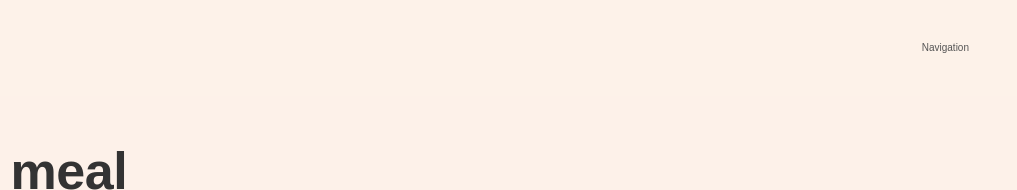
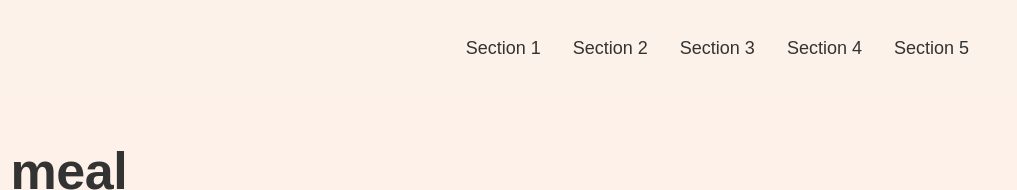
Before and after one commit to ppalladio/html_css, a plain HTML site: page web-project/index.html in a window 1280 px wide. Shown: the top 190 px of the page, 263-1280 px from the left. Drawn offline with Linux system fonts and the light colour scheme.

Commit message:
nav finished

```diff
--- a/web-project/index.html
+++ b/web-project/index.html
@@ -16,7 +16,17 @@
     <body>
         <header class="header">
             <img src="content/img/omnifood-logo.png" alt="logo" class="logo" />
-            <nav class="main-nav">Navigation</nav>
+            <nav class="main-nav">
+                <ul class="main-nav-list">
+                    <li><a class="main-nav-link" href="#">Section 1</a></li>
+                    <li><a class="main-nav-link" href="#">Section 2</a></li>
+                    <li><a class="main-nav-link" href="#">Section 3</a></li>
+                    <li><a class="main-nav-link" href="#">Section 4</a></li>
+                    <li>
+                        <a class="main-nav-link nav-cta" href="#">Section 5</a>
+                    </li>
+                </ul>
+            </nav>
         </header>
         <main>
             <section class="section-hero">
--- a/web-project/style.css
+++ b/web-project/style.css
@@ -15,23 +15,57 @@ body {
     color: #555;
 }
 
-
-.header{
+.header {
     display: flex;
     justify-content: space-between;
     align-items: center;
     background-color: #fdf2e9;
-	height:9.6rem;
+    height: 9.6rem;
     padding: 0 4.8rem;
 }
-.logo{
-	height:2rem;
-
+.logo {
+    height: 2rem;
+}
+/* nav */
+.main-nav-link:link,
+.main-nav-link:visited {
+    display: inline-block;
+    text-decoration: none;
+    color: #333;
+    font-weight: 500;
+    font-size: 1.8rem;
+    transition: all 0.3s;
 }
 
+.main-nav-link:hover,
+.main-nav-link:active {
+    color: #cf711f;
+}
+
+.main-nav-list {
+    list-style: none;
+    display: flex;
+    gap: 3.2rem;
+    align-items: center;
+}
+
+.main-nav-list.nav-cta:link,
+.main-nav-list.nav-cta:visited {
+    padding: 1.2rem 2.4rem;
+    border-radius: 9px;
+    color: #fff;
+    background-color: #e67e22;
+}
+
+.main-nav-list.nav-cta:hover,
+.main-nav-list.nav-cta:active {
+    background-color: #cf711f;
+}
+
+/*: hero */
 .section-hero {
     background-color: #fdf1e9;
-    padding:4.8rem 0 9.6rem 0;
+    padding: 4.8rem 0 9.6rem 0;
 }
 .hero {
     display: grid;
@@ -90,6 +124,8 @@ body {
     box-shadow: inset 0 0 0 3px;
     /*: add border, but inside */
 }
+
+/* .hero */
 .hero-img {
     width: 100%;
 }
```
Lines whose indentation alone changed are shown as unchanged.
